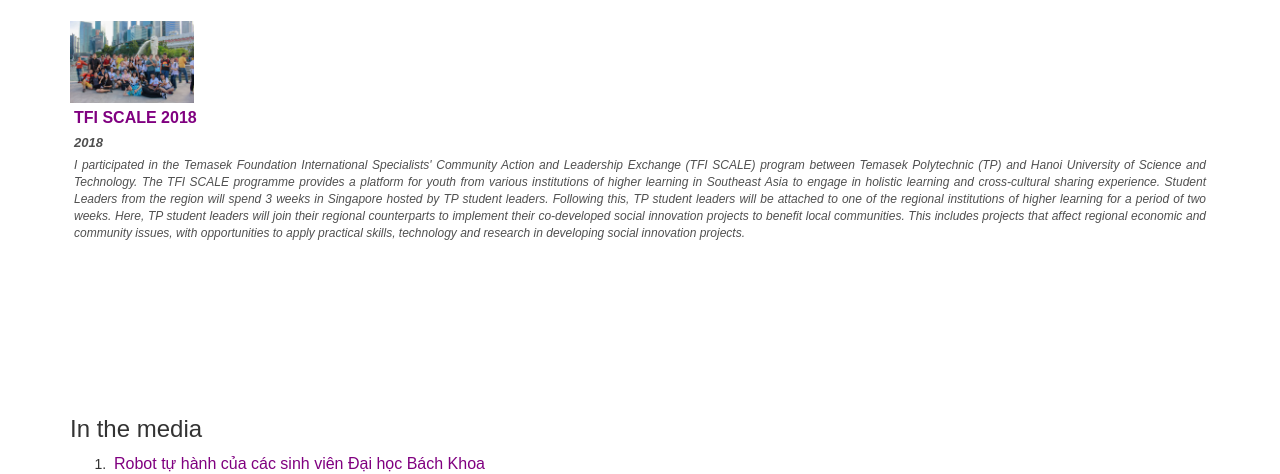
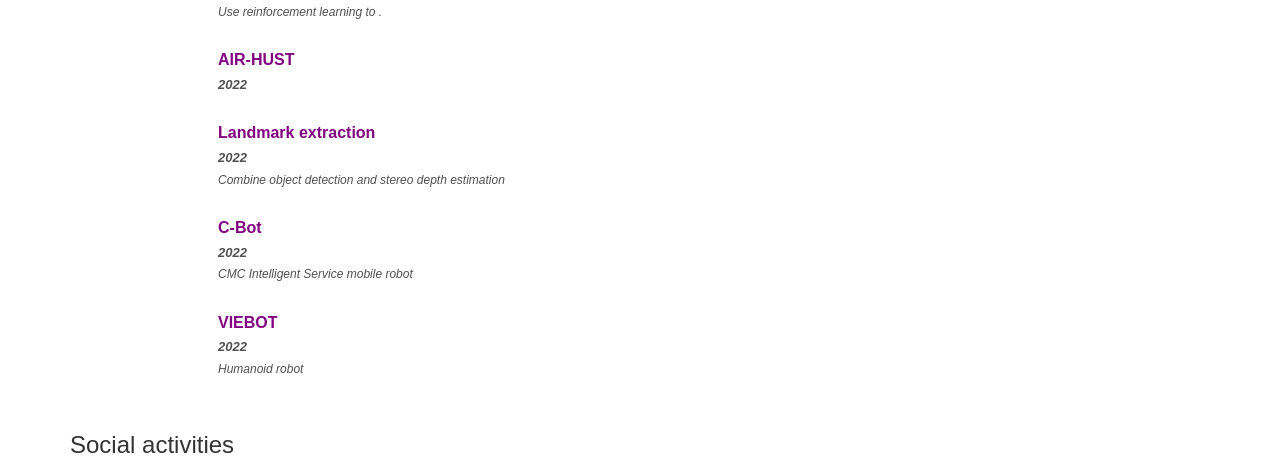
Before and after one commit to tungngovn/tungngohust.github.io, a plain HTML site: page index.html in a window 1280 px wide. Shown: the part 1853-2327 px from the top of the page. Drawn offline with nearby package versions, Linux system fonts and the light colour scheme; a script that the page names is missing.

Commit message:
Add project section

```diff
--- a/index.html
+++ b/index.html
@@ -260,7 +260,7 @@
                             <li> <b>Oct, 2020</b>: I was granted the Domestic Master Scholarship (full tuition fee and stipend) by <a target="_blank" href="https://vinif.org/en/">Vingroup Innovation Foundation (VINIF)</a> for my MSc degree at HUST.</li>
                             <li> <b>Aug, 2020</b>: I received my bachelor degree (Talented program) in Mechatronics at HUST.</li>
                             <li> <b>Jun, 2020</b>: My team won the First Prize in Student Research Competition at HUST.</li>
-                            <li> <b>Jul, 2019</b>: I was one of 12 representatives of Vietnam to participate in NUSSP19 at National University of Singapore.</li>
+                            <li> <b>Jul, 2019</b>: I was one of 12 representatives of Vietnam to participate in <a target="_blank" href="https://enterprise.nus.edu.sg/education-programmes/summer-programme/">NUSSP19</a> at National University of Singapore.</li>
                             <li> <b>Sep, 2018</b>: I was one of 25 representatives of HUST to participate in the TFISCALE exchange program in Singapore.</li>
                             <li> <b>Jul, 2017</b>: I won the 4th Prize in the 2017 Blitz Research Competition at <a target="_blank" href="https://www.truonghekhoahoc.com/truonghe2017/"> Vietnam Summer School of Science</a>.</li>
                         </ul>
@@ -418,14 +418,13 @@
     </section>
 
     <!-- Project Section -->
-    <!-- <section id="project" class="project-section">
+    <section id="project" class="project-section">
         <div class="container">
             <div class="row">
                 <div class="col-lg-12">
                     <h3>Feature Projects</h3>
                     <ul class="research">
 
-                <ul class="research">
                     <li>
                         <div class="thumb"><img src="Images/Project/bayesopt.gif" style="width:100%" ></img></div>
                         <div class="details">
@@ -447,88 +446,54 @@
                         <div class="clear"></div>
                     </li>
                     <li>
-                    <div class="thumb"><a target="_blank" href="https://quanghuy0497.notion.site/Bayesian-Optimization-da5cfa77647d4d82b5beab4f7d538eed"><img src="Images/Project/bayesopt.gif" style="width:100%" ></img></div>
+                        <div class="thumb"><a target="_blank" href=""><img src="" style="width:100%" ></img></div>
                         <div class="details">
                             <p class="title"> <a target="_blank"
-                                href="https://quanghuy0497.notion.site/Bayesian-Optimization-da5cfa77647d4d82b5beab4f7d538eed">
-                                Bayesian Optimization</a></p>
-                        <p class="date"><b>2022 (On going)</b> </p>
-                        <p class="description"> Introduction to the concept of Bayesian optimization and its mathematical mechanism. <b>Writing in progress</b>.
+                                    href="">
+                                    AIR-HUST</a></p>
+                            <p class="date"><b>2022</b> </p>
+                            <p class="description">  </p>
                         </div>
                         <div class="clear"></div>
                     </li>
                     <li>
-                    <div class="thumb"><a target="_blank" href="https://quanghuy0497.notion.site/Introduction-to-Probability-d7193670063446b6ab620eb223fbff6e"><img src="Images/Project/prob.jpeg" style="width:100%"></img></div>
+                        <div class="thumb"><a target="_blank" href=""><img src="" style="width:100%" ></img></div>
                         <div class="details">
                             <p class="title"> <a target="_blank"
-                                href="https://quanghuy0497.notion.site/Introduction-to-Probability-d7193670063446b6ab620eb223fbff6e">
-                                Introduction to Probability</a></p>
+                                    href="">
+                                    Landmark extraction</a></p>
                             <p class="date"><b>2022</b> </p>
-                        <p class="description"> Summary of key concepts of probability and introduce some mathematic concepts for
-                            probabilistic Machine Learning.
+                            <p class="description"> Combine object detection and stereo depth estimation </p>
                         </div>
                         <div class="clear"></div>
                     </li>
                     <li>
-                    <div class="thumb"><a target="_blank" href="https://github.com/quanghuy0497/Few-shot_Learning_Summarization"><img src="Images/Project/fsl.jpg" style="width:100%"></img></div>
+                        <div class="thumb"><a target="_blank" href=""><img src="" style="width:100%" ></img></div>
                         <div class="details">
-                        <p class="title"> <a target="_blank" href="https://github.com/quanghuy0497/Few-shot_Learning_Summarization"> Few-shot Learning Summarization</a></p>
+                            <p class="title"> <a target="_blank"
+                                    href="">
+                                    C-Bot</a></p>
                             <p class="date"><b>2022</b> </p>
-                        <p class="description"> Few-shot learning methods summarization for Computer Vision tasks (image classification, object detection, object segmentation). </p>
+                            <p class="description"> CMC Intelligent Service mobile robot</p>
                         </div>
                         <div class="clear"></div>
                     </li>
                     <li>
-                    <div class="thumb"><a target="_blank" href="https://github.com/quanghuy0497/Transformers4Vision"><img src="Images/Project/vit.png" style="width:100%"></img></div>
+                        <div class="thumb"><a target="_blank" href=""><img src="" style="width:100%" ></img></div>
                         <div class="details">
-                        <p class="title"> <a target="_blank" href="https://github.com/quanghuy0497/Transformers4Vision">
-                                Transformers4Vision</a></p>
-                        <p class="date"><b>2021</b> </p>
-                        <p class="description"> A summarization of Transformer-based architectures for CV tasks, including image
-                            classification, object detection, segmentation, and Few-shot Learning.</p>
+                            <p class="title"> <a target="_blank"
+                                    href="">
+                                    VIEBOT</a></p>
+                            <p class="date"><b>2022</b> </p>
+                            <p class="description"> Humanoid robot</p>
                         </div>
                         <div class="clear"></div>
                     </li>
-                <li>
-                    <div class="thumb"><a target="_blank" href="https://github.com/quanghuy0497/Writing-in-the-Sciences"><img src="Images/Project/writing.jpeg" style="width:100%"></img></div>
-                    <div class="details">
-                        <p class="title"> <a target="_blank" href="https://github.com/quanghuy0497/Writing-in-the-Sciences"> Writing in the Sciences</a></p>
-                        <p class="date"><b>2021</b> </p>
-                        <p class="description"> Lecture notes and writing techniques of the writing class from Stanford on Coursera.</p>
-                    </div>
-                    <div class="clear"></div>
-                </li>
-                <li>
-                    <div class="thumb"><a target="_blank" href="https://github.com/quanghuy0497/Mask_R-CNN"><img src="Images/Project/mask_rcnn.png" style="width:100%"></img></div>
-                    <div class="details">
-                        <p class="title"><a target="_blank" href="https://github.com/quanghuy0497/Mask_R-CNN"> Mask R-CNN</a></p>
-                        <p class="date"><b>2020</b> </p>
-                        <p class="description">A modified version of Mask R-CNN based on Matterport's version. Featuring: polygon annotating mask generation and k-fold cross-validation training.</p>
-                    </div>
-                    <div class="clear"></div>
-                </li>
-                <li>
-                    <div class="thumb"><img src="Images/Project/facial_skin.png" style="width:100%"></img></div>
-                    <div class="details">
-                        <p class="title"> <a target="_blank" href="https://github.com/quanghuy0497/Face-Skin-Detection"> Face Skin Detection</a></p>
-                        <p class="date"><b>2019</b> </p>
-                        <p class="description">A simple facial landmark detection using HoG-CNN (via dlib) and Skin detection with HSV-YCbCr colorspace.</p>
-                    </div>
-                    <div class="clear"></div>
-                </li>
-                <li>
-                    <div class="thumb"><img src="Images/Project/cp.jpg" style="width:100%"></img></div>
-                    <div class="details">
-                        <p class="title"> <a target="_blank" href= "https://github.com/quanghuy0497/Competitive-Programing"> Competitive Programming</a></p>
-                        <p class="date"><b>2018</b> </p>
-                        <p class="description">My old competitive programming codes by C++. Problems selected from Codeforces, SPOJ, UVA,...</p>
-                    </div>
-                    <div class="clear"></div>
-                </li>
+
                     </ul>
             </div>
         </div>
-    </section> -->
+    </section>
 
     <!-- Courses Section -->
     <!--<section id="courses" class="courses-section">
```
Also changed, not shown: Images/Projects/VIEBOT.jpg (added). Lines whose indentation alone changed are shown as unchanged.
